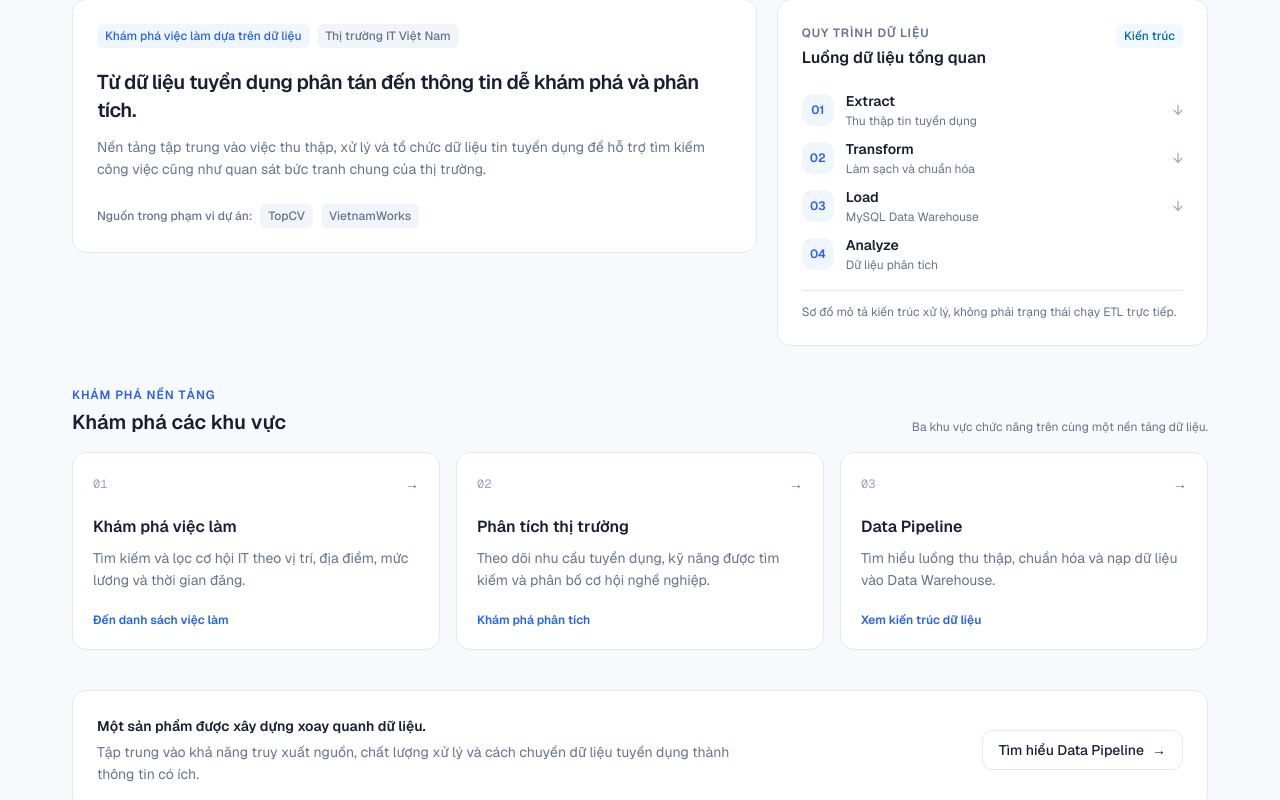
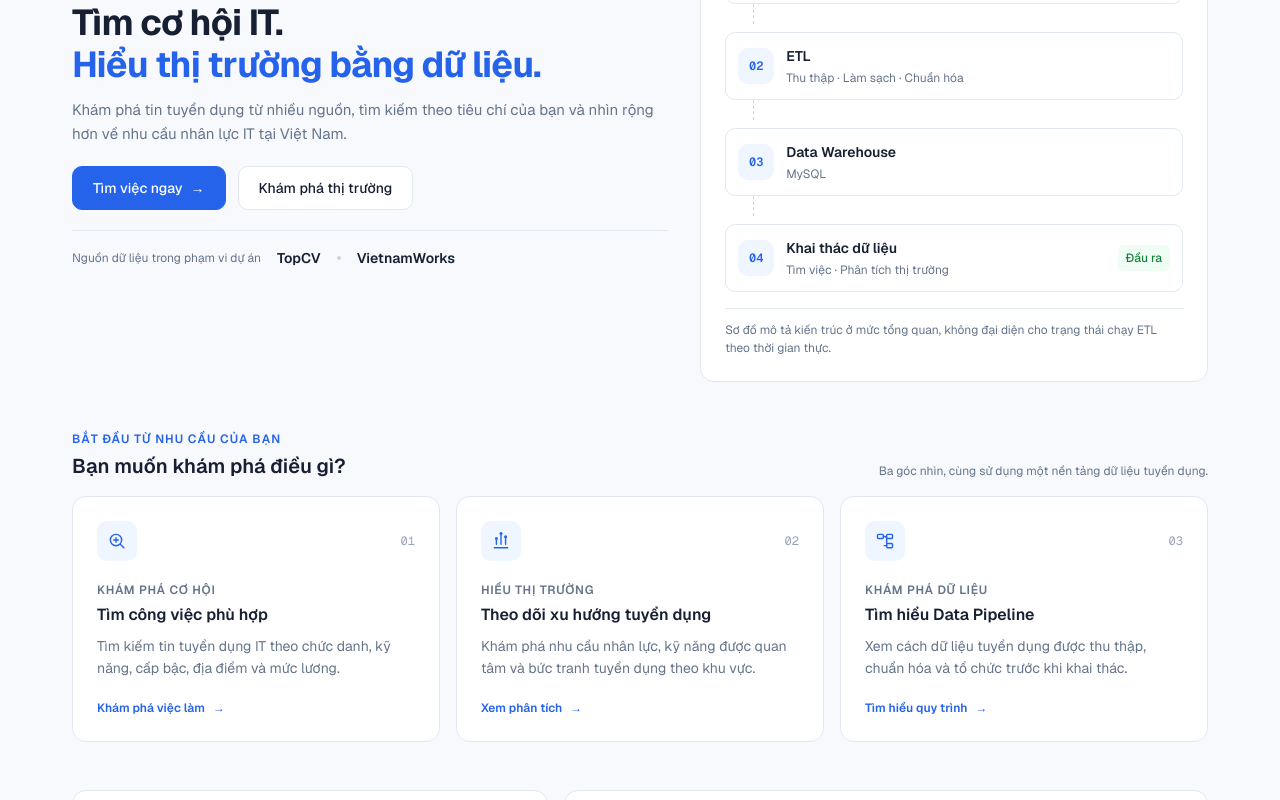
Before and after one commit to VoHoangPhucDTA/job-discovery-platform, a Next.js app in the folder frontend/: page / in a window 1280 px wide. Shown: the part 260-1060 px from the top of the page. Built offline with nearby package versions, Linux system fonts and the light colour scheme.

Commit message:
feat(home): redesign overview around job seeker journeys and data story

```diff
--- a/frontend/app/page.tsx
+++ b/frontend/app/page.tsx
@@ -2,190 +2,321 @@ import Link from "next/link";
 import { Badge } from "./components/ui/badge";
 import { ButtonLink } from "./components/ui/button";
 import { Card } from "./components/ui/card";
-import { PageHeader } from "./components/ui/page-header";
 
-const productAreas = [
+const journeys = [
   {
+    number: "01",
+    eyebrow: "KHÁM PHÁ CƠ HỘI",
+    title: "Tìm công việc phù hợp",
+    description:
+      "Tìm kiếm tin tuyển dụng IT theo chức danh, kỹ năng, cấp bậc, địa điểm và mức lương.",
     href: "/jobs",
-    number: "01",
-    title: "Khám phá việc làm",
-    description:
-      "Tìm kiếm và lọc cơ hội IT theo vị trí, địa điểm, mức lương và thời gian đăng.",
-    action: "Đến danh sách việc làm",
+    action: "Khám phá việc làm",
+    icon: "search",
   },
   {
+    number: "02",
+    eyebrow: "HIỂU THỊ TRƯỜNG",
+    title: "Theo dõi xu hướng tuyển dụng",
+    description:
+      "Khám phá nhu cầu nhân lực, kỹ năng được quan tâm và bức tranh tuyển dụng theo khu vực.",
     href: "/insights",
-    number: "02",
-    title: "Phân tích thị trường",
-    description:
-      "Theo dõi nhu cầu tuyển dụng, kỹ năng được tìm kiếm và phân bố cơ hội nghề nghiệp.",
-    action: "Khám phá phân tích",
+    action: "Xem phân tích",
+    icon: "chart",
   },
   {
+    number: "03",
+    eyebrow: "KHÁM PHÁ DỮ LIỆU",
+    title: "Tìm hiểu Data Pipeline",
+    description:
+      "Xem cách dữ liệu tuyển dụng được thu thập, chuẩn hóa và tổ chức trước khi khai thác.",
     href: "/pipeline",
-    number: "03",
-    title: "Data Pipeline",
-    description:
-      "Tìm hiểu luồng thu thập, chuẩn hóa và nạp dữ liệu vào Data Warehouse.",
-    action: "Xem kiến trúc dữ liệu",
+    action: "Tìm hiểu quy trình",
+    icon: "pipeline",
   },
-];
+] as const;
 
 const pipelineStages = [
-  { label: "Extract", detail: "Thu thập tin tuyển dụng" },
-  { label: "Transform", detail: "Làm sạch và chuẩn hóa" },
-  { label: "Load", detail: "MySQL Data Warehouse" },
-  { label: "Analyze", detail: "Dữ liệu phân tích" },
-];
+  {
+    number: "01",
+    title: "Nguồn dữ liệu",
+    detail: "TopCV · VietnamWorks",
+  },
+  {
+    number: "02",
+    title: "ETL",
+    detail: "Thu thập · Làm sạch · Chuẩn hóa",
+  },
+  {
+    number: "03",
+    title: "Data Warehouse",
+    detail: "MySQL",
+  },
+  {
+    number: "04",
+    title: "Khai thác dữ liệu",
+    detail: "Tìm việc · Phân tích thị trường",
+  },
+] as const;
 
-export default function Home() {
+function JourneyIcon({ name }: { name: (typeof journeys)[number]["icon"] }) {
+  const common = {
+    "aria-hidden": true as const,
+    viewBox: "0 0 24 24",
+    className: "size-5",
+    fill: "none",
+    stroke: "currentColor",
+    strokeWidth: 1.7,
+    strokeLinecap: "round" as const,
+    strokeLinejoin: "round" as const,
+  };
+
+  if (name === "search") {
     return (
-    <div className="space-y-8 sm:space-y-10">
-      <PageHeader
-        eyebrow="VIỆC LÀM IT VIỆT NAM"
-        title="Thị trường việc làm IT, nhìn từ dữ liệu."
-        description="Một nền tảng khám phá cơ hội nghề nghiệp và tìm hiểu xu hướng tuyển dụng IT tại Việt Nam, được xây dựng trên quy trình xử lý dữ liệu nhiều nguồn."
-        actions={
-          <ButtonLink href="/jobs" size="lg">
-            Khám phá việc làm
-            <span aria-hidden="true">→</span>
-          </ButtonLink>
+      <svg {...common}>
+        <circle cx="10.8" cy="10.8" r="6.8" />
+        <path d="m16 16 4.2 4.2" />
+        <path d="M8 10.8h5.6M10.8 8v5.6" />
+      </svg>
+    );
   }
-      />
 
-      <div className="grid items-start gap-5 xl:grid-cols-[1.35fr_0.85fr]">
+  if (name === "chart") {
+    return (
+      <svg {...common}>
+        <path d="M4 20h16M6.5 16v-5M12 16V5M17.5 16V9" />
+        <circle cx="6.5" cy="9" r="1" />
+        <circle cx="12" cy="3" r="1" />
+        <circle cx="17.5" cy="7" r="1" />
+      </svg>
+    );
+  }
+
+  return (
+    <svg {...common}>
+      <rect x="3" y="4" width="7" height="5" rx="1.2" />
+      <rect x="14" y="15" width="7" height="5" rx="1.2" />
+      <rect x="14" y="4" width="7" height="5" rx="1.2" />
+      <path d="M10 6.5h1.5a2.5 2.5 0 0 1 2.5 2.5v6M11 17.5h3" />
+    </svg>
+  );
+}
+
+function DataFlowCard() {
+  return (
     <Card className="overflow-hidden p-5 sm:p-6">
-          <div className="flex flex-wrap items-center gap-2">
-            <Badge variant="primary">Khám phá việc làm dựa trên dữ liệu</Badge>
-            <Badge variant="neutral">Thị trường IT Việt Nam</Badge>
-          </div>
-          <h2 className="mt-5 max-w-2xl text-section-title font-semibold tracking-tight text-foreground">
-            Từ dữ liệu tuyển dụng phân tán đến thông tin dễ khám phá và phân tích.
-          </h2>
-          <p className="mt-3 max-w-2xl text-body text-muted-foreground">
-            Nền tảng tập trung vào việc thu thập, xử lý và tổ chức dữ liệu tin
-            tuyển dụng để hỗ trợ tìm kiếm công việc cũng như quan sát bức tranh
-            chung của thị trường.
-          </p>
-
-          <div className="mt-6 flex flex-wrap items-center gap-2">
-            <span className="text-small font-medium text-muted-foreground">
-              Nguồn trong phạm vi dự án:
-            </span>
-            <Badge variant="neutral">TopCV</Badge>
-            <Badge variant="neutral">VietnamWorks</Badge>
-          </div>
-        </Card>
-
-        <Card className="p-5 sm:p-6">
       <div className="flex items-start justify-between gap-3">
         <div>
           <p className="text-small font-semibold uppercase tracking-[0.08em] text-muted-foreground">
-                Quy trình dữ liệu
+            TỔNG QUAN KIẾN TRÚC
           </p>
           <h2 className="mt-1 text-card-title font-semibold text-foreground">
-                Luồng dữ liệu tổng quan
+            Từ nguồn tin đến thông tin hữu ích
           </h2>
         </div>
-            <Badge variant="info">Kiến trúc</Badge>
+        <Badge variant="info">Data flow</Badge>
       </div>
 
       <div className="mt-5 space-y-2">
         {pipelineStages.map((stage, index) => (
-              <div key={stage.label} className="flex items-center gap-3">
-                <div className="flex size-8 shrink-0 items-center justify-center rounded-md bg-primary-soft text-small font-semibold text-primary">
-                  {String(index + 1).padStart(2, "0")}
-                </div>
+          <div key={stage.number}>
+            <div className="flex items-center gap-3 rounded-md border border-border bg-surface px-3 py-3">
+              <span className="flex size-9 shrink-0 items-center justify-center rounded-md bg-primary-soft font-mono text-small font-semibold text-primary">
+                {stage.number}
+              </span>
               <div className="min-w-0 flex-1">
                 <p className="text-body-emphasis font-semibold text-foreground">
-                    {stage.label}
+                  {stage.title}
                 </p>
-                  <p className="text-small text-muted-foreground">
+                <p className="mt-0.5 text-small text-muted-foreground">
                   {stage.detail}
                 </p>
               </div>
+              {index === pipelineStages.length - 1 ? (
+                <span className="rounded-sm bg-success-soft px-2 py-1 text-small font-medium text-success">
+                  Đầu ra
+                </span>
+              ) : null}
+            </div>
             {index < pipelineStages.length - 1 ? (
-                  <span className="text-subtle-foreground" aria-hidden="true">
-                    ↓
-                  </span>
+              <div className="flex h-5 items-center pl-7">
+                <span className="h-5 border-l border-dashed border-border-strong" />
+              </div>
             ) : null}
           </div>
         ))}
       </div>
+
       <p className="mt-4 border-t border-border pt-3 text-small text-muted-foreground">
-            Sơ đồ mô tả kiến trúc xử lý, không phải trạng thái chạy ETL trực
-            tiếp.
+        Sơ đồ mô tả kiến trúc ở mức tổng quan, không đại diện cho trạng thái
+        chạy ETL theo thời gian thực.
       </p>
     </Card>
+  );
+}
+
+export default function Home() {
+  return (
+    <div className="space-y-10 sm:space-y-12">
+      <section className="grid items-center gap-7 lg:grid-cols-[minmax(0,1.08fr)_minmax(360px,0.92fr)] lg:gap-8">
+        <div className="space-y-5">
+          <div className="flex flex-wrap items-center gap-2">
+            <Badge variant="primary">JOB DISCOVERY PLATFORM</Badge>
+            <span className="text-small text-muted-foreground">
+              Thị trường việc làm IT Việt Nam
+            </span>
           </div>
 
-      <section aria-labelledby="product-areas-title" className="space-y-4">
-        <div className="flex flex-col gap-1 sm:flex-row sm:items-end sm:justify-between">
+          <div className="space-y-3">
+            <h1 className="max-w-2xl text-[34px] leading-[1.16] font-bold tracking-tight text-foreground sm:text-display">
+              Tìm cơ hội IT.
+              <span className="block text-primary">
+                Hiểu thị trường bằng dữ liệu.
+              </span>
+            </h1>
+            <p className="max-w-2xl text-body text-muted-foreground sm:text-[15px] sm:leading-6">
+              Khám phá tin tuyển dụng từ nhiều nguồn, tìm kiếm theo tiêu chí
+              của bạn và nhìn rộng hơn về nhu cầu nhân lực IT tại Việt Nam.
+            </p>
+          </div>
+
+          <div className="flex flex-wrap items-center gap-3">
+            <ButtonLink href="/jobs" size="lg">
+              Tìm việc ngay
+              <span aria-hidden="true">→</span>
+            </ButtonLink>
+            <ButtonLink href="/insights" variant="secondary" size="lg">
+              Khám phá thị trường
+            </ButtonLink>
+          </div>
+
+          <div className="flex flex-wrap items-center gap-x-4 gap-y-2 border-t border-border pt-4">
+            <span className="text-small text-muted-foreground">
+              Nguồn dữ liệu trong phạm vi dự án
+            </span>
+            <span className="text-body-emphasis font-semibold text-foreground">
+              TopCV
+            </span>
+            <span className="size-1 rounded-full bg-border-strong" />
+            <span className="text-body-emphasis font-semibold text-foreground">
+              VietnamWorks
+            </span>
+          </div>
+        </div>
+
+        <DataFlowCard />
+      </section>
+
+      <section aria-labelledby="journey-title" className="space-y-4">
+        <div className="flex flex-col gap-2 sm:flex-row sm:items-end sm:justify-between">
           <div>
             <p className="text-small font-semibold uppercase tracking-[0.08em] text-primary">
-              KHÁM PHÁ NỀN TẢNG
+              BẮT ĐẦU TỪ NHU CẦU CỦA BẠN
             </p>
             <h2
-              id="product-areas-title"
+              id="journey-title"
               className="mt-1 text-section-title font-semibold text-foreground"
             >
-              Khám phá các khu vực
+              Bạn muốn khám phá điều gì?
             </h2>
           </div>
-          <p className="text-small text-muted-foreground">
-            Ba khu vực chức năng trên cùng một nền tảng dữ liệu.
+          <p className="max-w-lg text-small text-muted-foreground sm:text-right">
+            Ba góc nhìn, cùng sử dụng một nền tảng dữ liệu tuyển dụng.
           </p>
         </div>
 
         <div className="grid gap-4 md:grid-cols-3">
-          {productAreas.map((area) => (
+          {journeys.map((journey) => (
             <Link
-              key={area.href}
-              href={area.href}
+              key={journey.href}
+              href={journey.href}
               className="group rounded-lg outline-offset-4 focus-visible:outline-2 focus-visible:outline-primary"
             >
-              <Card className="flex h-full flex-col p-5 transition-colors duration-150 group-hover:border-primary/50">
+              <Card className="flex h-full flex-col p-5 transition-colors duration-150 group-hover:border-primary/50 sm:p-6">
                 <div className="flex items-center justify-between">
+                  <span className="flex size-10 items-center justify-center rounded-md bg-primary-soft text-primary">
+                    <JourneyIcon name={journey.icon} />
+                  </span>
                   <span className="font-mono text-small text-subtle-foreground">
-                    {area.number}
+                    {journey.number}
                   </span>
+                </div>
+
+                <p className="mt-5 text-small font-semibold uppercase tracking-[0.06em] text-muted-foreground">
+                  {journey.eyebrow}
+                </p>
+                <h3 className="mt-1 text-card-title font-semibold text-foreground">
+                  {journey.title}
+                </h3>
+                <p className="mt-2 flex-1 text-body text-muted-foreground">
+                  {journey.description}
+                </p>
+                <span className="mt-5 inline-flex items-center gap-2 text-small font-semibold text-primary">
+                  {journey.action}
                   <span
-                    className="text-muted-foreground transition-transform group-hover:translate-x-1 group-hover:text-primary"
                     aria-hidden="true"
+                    className="transition-transform group-hover:translate-x-1"
                   >
                     →
                   </span>
-                </div>
-                <h3 className="mt-5 text-card-title font-semibold text-foreground">
-                  {area.title}
-                </h3>
-                <p className="mt-2 flex-1 text-body text-muted-foreground">
-                  {area.description}
-                </p>
-                <p className="mt-5 text-small font-semibold text-primary">
-                  {area.action}
-                </p>
+                </span>
               </Card>
             </Link>
           ))}
         </div>
       </section>
 
-      <Card className="flex flex-col gap-4 p-5 sm:flex-row sm:items-center sm:justify-between sm:p-6">
-        <div className="max-w-2xl">
-          <p className="text-body-emphasis font-semibold text-foreground">
-            Một sản phẩm được xây dựng xoay quanh dữ liệu.
-          </p>
-          <p className="mt-1 text-body text-muted-foreground">
-            Tập trung vào khả năng truy xuất nguồn, chất lượng xử lý và cách
-            chuyển dữ liệu tuyển dụng thành thông tin có ích.
+      <section className="grid gap-4 lg:grid-cols-[0.85fr_1.15fr]">
+        <Card className="flex flex-col justify-between gap-5 p-5 sm:p-6">
+          <div className="space-y-3">
+            <Badge variant="neutral">Một nguồn dữ liệu có tổ chức</Badge>
+            <h2 className="text-section-title font-semibold text-foreground">
+              Không chỉ tìm việc, mà còn hiểu dữ liệu phía sau.
+            </h2>
+            <p className="text-body text-muted-foreground">
+              Dữ liệu tuyển dụng được đưa qua quy trình xử lý và lưu trữ tập
+              trung, tạo nền tảng cho việc tìm kiếm cơ hội và phân tích thị
+              trường.
             </p>
           </div>
-        <ButtonLink href="/pipeline" variant="secondary">
-          Tìm hiểu Data Pipeline
+          <ButtonLink href="/pipeline" variant="secondary" className="self-start">
+            Xem cách dữ liệu được xử lý
             <span aria-hidden="true">→</span>
           </ButtonLink>
         </Card>
+
+        <Card className="p-5 sm:p-6">
+          <p className="text-small font-semibold uppercase tracking-[0.08em] text-muted-foreground">
+            NGUYÊN TẮC SẢN PHẨM
+          </p>
+          <div className="mt-4 grid gap-4 sm:grid-cols-3">
+            <div className="space-y-1.5">
+              <p className="text-body-emphasis font-semibold text-foreground">
+                Dễ khám phá
+              </p>
+              <p className="text-small text-muted-foreground">
+                Tìm kiếm và lọc cơ hội trong một giao diện thống nhất.
+              </p>
+            </div>
+            <div className="space-y-1.5 border-border sm:border-l sm:pl-4">
+              <p className="text-body-emphasis font-semibold text-foreground">
+                Có nguồn gốc
+              </p>
+              <p className="text-small text-muted-foreground">
+                Phân biệt nguồn tuyển dụng và dữ liệu minh họa.
+              </p>
+            </div>
+            <div className="space-y-1.5 border-border sm:border-l sm:pl-4">
+              <p className="text-body-emphasis font-semibold text-foreground">
+                Có thể phân tích
+              </p>
+              <p className="text-small text-muted-foreground">
+                Tổ chức dữ liệu để quan sát nhu cầu và xu hướng thị trường.
+              </p>
+            </div>
+          </div>
+        </Card>
+      </section>
     </div>
   );
 }
```
Lines whose indentation alone changed are shown as unchanged.
